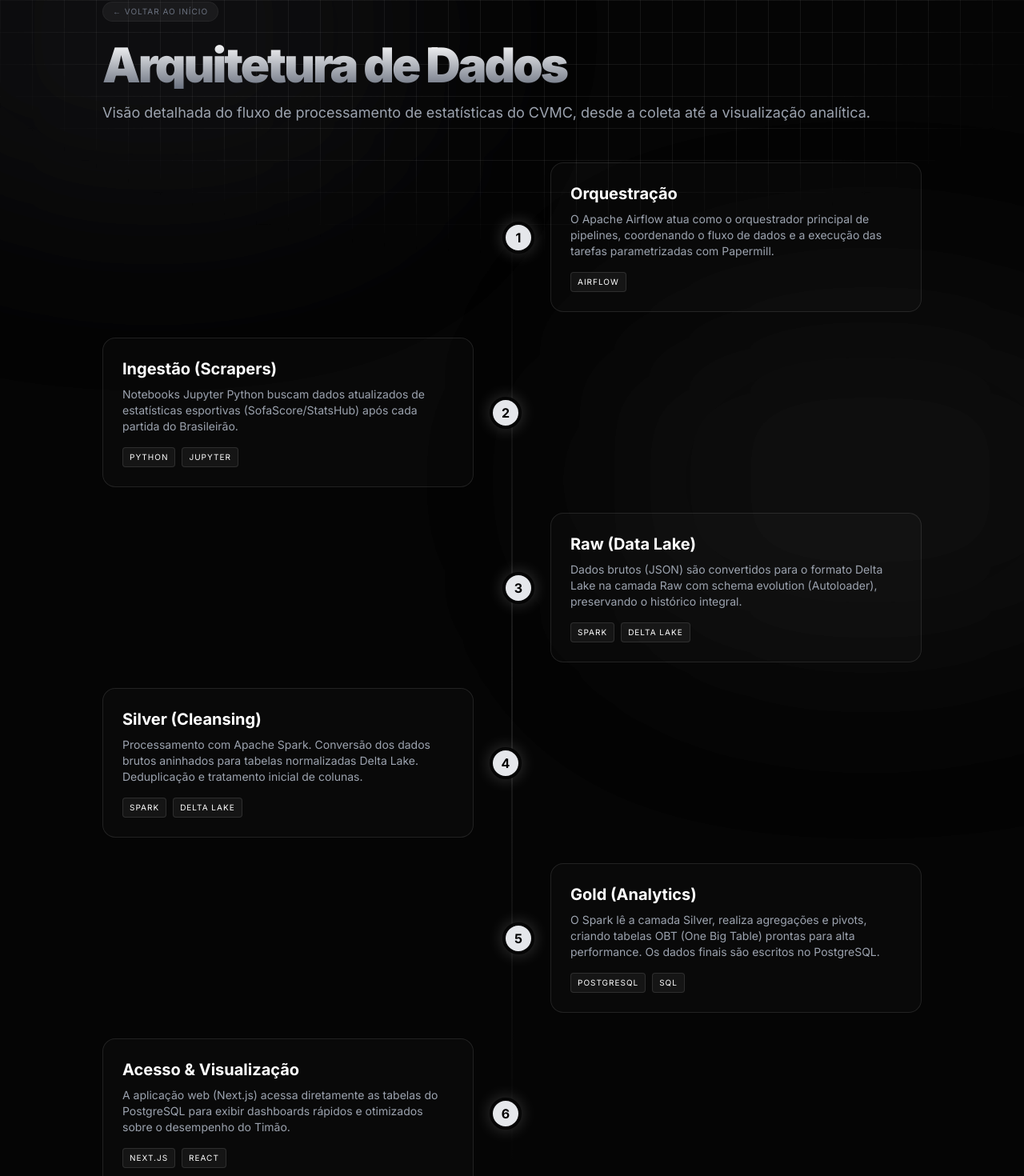
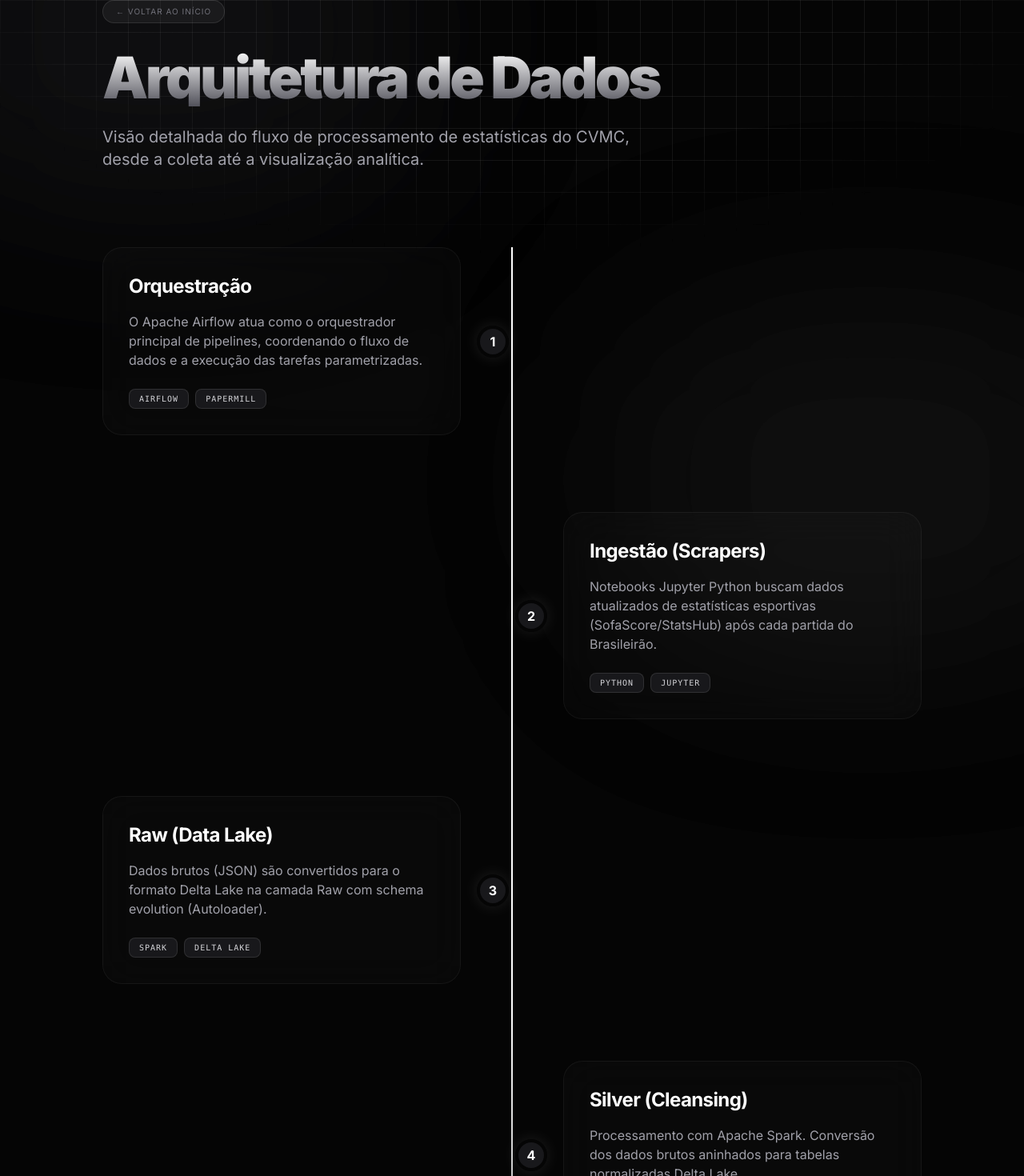
Before and after one commit to gustavoalikan1910/cmvm, a Next.js app in the folder website/: page /arquitetura in a window 1280 px wide. Shown: the part 80-1550 px from the top of the page at 80% size. Built offline with nearby package versions, Linux system fonts and the light colour scheme.

Commit message:
feat: animate architecture page with framer-motion and scroll progress line

```diff
--- a/website/app/arquitetura/page.jsx
+++ b/website/app/arquitetura/page.jsx
@@ -1,8 +1,57 @@
+'use client';
+
 import React from 'react';
+import { motion, useScroll, useSpring } from 'framer-motion';
 
 export default function Arquitetura() {
+  const { scrollYProgress } = useScroll();
+  const scaleY = useSpring(scrollYProgress, {
+    stiffness: 100,
+    damping: 30,
+    restDelta: 0.001
+  });
+
+  const steps = [
+    {
+      id: 1,
+      title: "Orquestração",
+      tech: ["Airflow", "Papermill"],
+      desc: "O Apache Airflow atua como o orquestrador principal de pipelines, coordenando o fluxo de dados e a execução das tarefas parametrizadas."
+    },
+    {
+      id: 2,
+      title: "Ingestão (Scrapers)",
+      tech: ["Python", "Jupyter"],
+      desc: "Notebooks Jupyter Python buscam dados atualizados de estatísticas esportivas (SofaScore/StatsHub) após cada partida do Brasileirão."
+    },
+    {
+      id: 3,
+      title: "Raw (Data Lake)",
+      tech: ["Spark", "Delta Lake"],
+      desc: "Dados brutos (JSON) são convertidos para o formato Delta Lake na camada Raw com schema evolution (Autoloader)."
+    },
+    {
+      id: 4,
+      title: "Silver (Cleansing)",
+      tech: ["Spark", "Delta Lake"],
+      desc: "Processamento com Apache Spark. Conversão dos dados brutos aninhados para tabelas normalizadas Delta Lake."
+    },
+    {
+      id: 5,
+      title: "Gold (Analytics)",
+      tech: ["PostgreSQL", "SQL"],
+      desc: "O Spark realiza agregações e pivots, criando tabelas OBT (One Big Table) prontas para alta performance no PostgreSQL."
+    },
+    {
+      id: 6,
+      title: "Acesso & Visualização",
+      tech: ["Next.js", "React"],
+      desc: "A aplicação web acessa o PostgreSQL para exibir dashboards rápidos e otimizados sobre o desempenho do Timão."
+    }
+  ];
+
   return (
-    <main className="min-h-screen relative py-20 px-6">
+    <main className="min-h-screen relative py-20 px-6 overflow-x-hidden">
       {/* Background Decor */}
       <div className="fixed inset-0 z-0">
         <div className="absolute top-[-10%] left-[-10%] w-[50%] h-[50%] bg-zinc-800/20 blur-[120px] rounded-full" />
@@ -11,122 +60,82 @@ export default function Arquitetura() {
       </div>
 
       <div className="max-w-5xl mx-auto relative z-10">
-        <div className="mb-12">
-          <a href="/" className="inline-block px-3 py-1 rounded-full border border-white/5 bg-white/5 text-[10px] uppercase tracking-widest text-gray-500 hover:text-white transition-colors mb-6">
+        <motion.div
+          initial={{ opacity: 0, y: 20 }}
+          animate={{ opacity: 1, y: 0 }}
+          transition={{ duration: 0.6 }}
+          className="mb-20 text-center md:text-left"
+        >
+          <a href="/" className="inline-block px-4 py-1.5 rounded-full border border-white/10 bg-white/5 text-[10px] uppercase tracking-widest text-zinc-500 hover:text-white transition-all hover:bg-white/10 mb-8">
             ← Voltar ao Início
           </a>
-          <h1 className="text-4xl md:text-6xl font-black tracking-tighter bg-gradient-to-b from-white to-gray-500 bg-clip-text text-transparent">
+          <h1 className="text-5xl md:text-7xl font-black tracking-tighter bg-gradient-to-b from-white to-zinc-600 bg-clip-text text-transparent">
             Arquitetura de Dados
           </h1>
-          <p className="text-gray-400 mt-4 text-lg">
+          <p className="text-zinc-400 mt-6 text-lg md:text-xl max-w-2xl leading-relaxed">
             Visão detalhada do fluxo de processamento de estatísticas do CVMC, desde a coleta até a visualização analítica.
           </p>
+        </motion.div>
+
+        {/* Timeline Container */}
+        <div className="relative space-y-24">
+
+          {/* Progress Line */}
+          <div className="absolute left-5 md:left-1/2 top-0 bottom-0 w-[2px] bg-zinc-800/50 -translate-x-1/2 overflow-hidden">
+            <motion.div
+              style={{ scaleY }}
+              className="absolute top-0 left-0 w-full h-full bg-gradient-to-b from-white via-white to-transparent origin-top"
+            />
           </div>
 
-        <div className="space-y-8 relative before:absolute before:inset-0 before:ml-5 before:-translate-x-px md:before:mx-auto md:before:translate-x-0 before:h-full before:w-0.5 before:bg-gradient-to-b before:from-transparent before:via-white/10 before:to-transparent">
+          {steps.map((step, index) => (
+            <motion.div
+              key={step.id}
+              initial={{ opacity: 0, x: index % 2 === 0 ? 50 : -50 }}
+              whileInView={{ opacity: 1, x: 0 }}
+              viewport={{ once: true, margin: "-100px" }}
+              transition={{ duration: 0.8, type: "spring" }}
+              className={`relative flex items-center justify-between md:justify-normal md:odd:flex-row-reverse group`}
+            >
+              {/* Point Indicator */}
+              <div className="flex items-center justify-center w-10 h-10 rounded-full border-4 border-[#050505] bg-zinc-900 shadow-[0_0_20px_rgba(255,255,255,0.1)] group-hover:shadow-[0_0_25px_rgba(255,255,255,0.2)] text-white font-bold z-10 shrink-0 md:order-1 md:group-odd:-translate-x-1/2 md:group-even:translate-x-1/2 transition-all duration-500">
+                {step.id}
+              </div>
 
-          {/* Step 1 */}
-          <div className="relative flex items-center justify-between md:justify-normal md:odd:flex-row-reverse group is-active">
-            <div className="flex items-center justify-center w-10 h-10 rounded-full border-4 border-[#050505] bg-gray-200 shadow-[0_0_20px_rgba(255,255,255,0.2)] text-black font-bold z-10 shrink-0 md:order-1 md:group-odd:-translate-x-1/2 md:group-even:translate-x-1/2">
-              1
+              {/* Card */}
+              <motion.div
+                whileHover={{ scale: 1.02, backgroundColor: "rgba(255, 255, 255, 0.04)" }}
+                className="w-[calc(100%-4rem)] md:w-[calc(50%-4rem)] p-8 bg-white/[0.02] border border-white/5 rounded-3xl backdrop-blur-xl transition-all duration-500"
+              >
+                <div className="flex items-center gap-3 mb-4">
+                  <h3 className="text-2xl font-bold text-white tracking-tight">{step.title}</h3>
                 </div>
-            <div className="w-[calc(100%-4rem)] md:w-[calc(50%-3rem)] p-6 bg-white/[0.02] border border-white/10 rounded-2xl hover:bg-white/[0.04] transition-colors">
-              <h3 className="text-xl font-bold mb-2 text-white">Orquestração</h3>
-              <p className="text-gray-400 text-sm mb-4">
-                O Apache Airflow atua como o orquestrador principal de pipelines, coordenando o fluxo de dados e a execução das tarefas parametrizadas com Papermill.
+                <p className="text-zinc-400 text-sm md:text-base leading-relaxed mb-6">
+                  {step.desc}
                 </p>
                 <div className="flex flex-wrap gap-2">
-                <span className="text-[10px] uppercase tracking-widest bg-white/5 border border-white/10 px-2 py-1 rounded">Airflow</span>
+                  {step.tech.map(t => (
+                    <span key={t} className="text-[10px] font-mono uppercase tracking-widest bg-zinc-900 border border-white/10 px-3 py-1 rounded-lg text-zinc-300">
+                      {t}
+                    </span>
+                  ))}
                 </div>
-            </div>
+              </motion.div>
+            </motion.div>
+          ))}
+
         </div>
 
-          {/* Step 2 */}
-          <div className="relative flex items-center justify-between md:justify-normal md:odd:flex-row-reverse group is-active">
-            <div className="flex items-center justify-center w-10 h-10 rounded-full border-4 border-[#050505] bg-gray-200 shadow-[0_0_20px_rgba(255,255,255,0.2)] text-black font-bold z-10 shrink-0 md:order-1 md:group-odd:-translate-x-1/2 md:group-even:translate-x-1/2">
-              2
+        {/* Closing Label */}
+        <motion.div
+          initial={{ opacity: 0 }}
+          whileInView={{ opacity: 1 }}
+          className="mt-32 pt-20 text-center border-t border-white/5"
+        >
+          <div className="inline-block px-4 py-2 bg-zinc-900 rounded-2xl border border-white/5 text-zinc-500 text-xs font-mono">
+             PIPELINE STABLE - PRODUCTION READY V2.0
           </div>
-            <div className="w-[calc(100%-4rem)] md:w-[calc(50%-3rem)] p-6 bg-white/[0.02] border border-white/10 rounded-2xl hover:bg-white/[0.04] transition-colors">
-              <h3 className="text-xl font-bold mb-2 text-white">Ingestão (Scrapers)</h3>
-              <p className="text-gray-400 text-sm mb-4">
-                Notebooks Jupyter Python buscam dados atualizados de estatísticas esportivas (SofaScore/StatsHub) após cada partida do Brasileirão.
-              </p>
-              <div className="flex flex-wrap gap-2">
-                <span className="text-[10px] uppercase tracking-widest bg-white/5 border border-white/10 px-2 py-1 rounded">Python</span>
-                <span className="text-[10px] uppercase tracking-widest bg-white/5 border border-white/10 px-2 py-1 rounded">Jupyter</span>
-              </div>
-            </div>
-          </div>
-
-          {/* Step 3 */}
-          <div className="relative flex items-center justify-between md:justify-normal md:odd:flex-row-reverse group is-active">
-            <div className="flex items-center justify-center w-10 h-10 rounded-full border-4 border-[#050505] bg-gray-200 shadow-[0_0_20px_rgba(255,255,255,0.2)] text-black font-bold z-10 shrink-0 md:order-1 md:group-odd:-translate-x-1/2 md:group-even:translate-x-1/2">
-              3
-            </div>
-            <div className="w-[calc(100%-4rem)] md:w-[calc(50%-3rem)] p-6 bg-white/[0.02] border border-white/10 rounded-2xl hover:bg-white/[0.04] transition-colors">
-              <h3 className="text-xl font-bold mb-2 text-white">Raw (Data Lake)</h3>
-              <p className="text-gray-400 text-sm mb-4">
-                Dados brutos (JSON) são convertidos para o formato Delta Lake na camada Raw com schema evolution (Autoloader), preservando o histórico integral.
-              </p>
-              <div className="flex flex-wrap gap-2">
-                <span className="text-[10px] uppercase tracking-widest bg-white/5 border border-white/10 px-2 py-1 rounded">Spark</span>
-                <span className="text-[10px] uppercase tracking-widest bg-white/5 border border-white/10 px-2 py-1 rounded">Delta Lake</span>
-              </div>
-            </div>
-          </div>
-
-          {/* Step 4 */}
-          <div className="relative flex items-center justify-between md:justify-normal md:odd:flex-row-reverse group is-active">
-            <div className="flex items-center justify-center w-10 h-10 rounded-full border-4 border-[#050505] bg-gray-200 shadow-[0_0_20px_rgba(255,255,255,0.2)] text-black font-bold z-10 shrink-0 md:order-1 md:group-odd:-translate-x-1/2 md:group-even:translate-x-1/2">
-              4
-            </div>
-            <div className="w-[calc(100%-4rem)] md:w-[calc(50%-3rem)] p-6 bg-white/[0.02] border border-white/10 rounded-2xl hover:bg-white/[0.04] transition-colors">
-              <h3 className="text-xl font-bold mb-2 text-white">Silver (Cleansing)</h3>
-              <p className="text-gray-400 text-sm mb-4">
-                Processamento com Apache Spark. Conversão dos dados brutos aninhados para tabelas normalizadas Delta Lake. Deduplicação e tratamento inicial de colunas.
-              </p>
-              <div className="flex flex-wrap gap-2">
-                <span className="text-[10px] uppercase tracking-widest bg-white/5 border border-white/10 px-2 py-1 rounded">Spark</span>
-                <span className="text-[10px] uppercase tracking-widest bg-white/5 border border-white/10 px-2 py-1 rounded">Delta Lake</span>
-              </div>
-            </div>
-          </div>
-
-          {/* Step 5 */}
-          <div className="relative flex items-center justify-between md:justify-normal md:odd:flex-row-reverse group is-active">
-            <div className="flex items-center justify-center w-10 h-10 rounded-full border-4 border-[#050505] bg-gray-200 shadow-[0_0_20px_rgba(255,255,255,0.2)] text-black font-bold z-10 shrink-0 md:order-1 md:group-odd:-translate-x-1/2 md:group-even:translate-x-1/2">
-              5
-            </div>
-            <div className="w-[calc(100%-4rem)] md:w-[calc(50%-3rem)] p-6 bg-white/[0.02] border border-white/10 rounded-2xl hover:bg-white/[0.04] transition-colors">
-              <h3 className="text-xl font-bold mb-2 text-white">Gold (Analytics)</h3>
-              <p className="text-gray-400 text-sm mb-4">
-                O Spark lê a camada Silver, realiza agregações e pivots, criando tabelas OBT (One Big Table) prontas para alta performance. Os dados finais são escritos no PostgreSQL.
-              </p>
-              <div className="flex flex-wrap gap-2">
-                <span className="text-[10px] uppercase tracking-widest bg-white/5 border border-white/10 px-2 py-1 rounded">PostgreSQL</span>
-                <span className="text-[10px] uppercase tracking-widest bg-white/5 border border-white/10 px-2 py-1 rounded">SQL</span>
-              </div>
-            </div>
-          </div>
-
-          {/* Step 6 */}
-          <div className="relative flex items-center justify-between md:justify-normal md:odd:flex-row-reverse group is-active">
-            <div className="flex items-center justify-center w-10 h-10 rounded-full border-4 border-[#050505] bg-gray-200 shadow-[0_0_20px_rgba(255,255,255,0.2)] text-black font-bold z-10 shrink-0 md:order-1 md:group-odd:-translate-x-1/2 md:group-even:translate-x-1/2">
-              6
-            </div>
-            <div className="w-[calc(100%-4rem)] md:w-[calc(50%-3rem)] p-6 bg-white/[0.02] border border-white/10 rounded-2xl hover:bg-white/[0.04] transition-colors">
-              <h3 className="text-xl font-bold mb-2 text-white">Acesso & Visualização</h3>
-              <p className="text-gray-400 text-sm mb-4">
-                A aplicação web (Next.js) acessa diretamente as tabelas do PostgreSQL para exibir dashboards rápidos e otimizados sobre o desempenho do Timão.
-              </p>
-              <div className="flex flex-wrap gap-2">
-                <span className="text-[10px] uppercase tracking-widest bg-white/5 border border-white/10 px-2 py-1 rounded">Next.js</span>
-                <span className="text-[10px] uppercase tracking-widest bg-white/5 border border-white/10 px-2 py-1 rounded">React</span>
-              </div>
-            </div>
-          </div>
-
-        </div>
+        </motion.div>
       </div>
     </main>
   );
--- a/website/package.json
+++ b/website/package.json
@@ -12,6 +12,7 @@
     "@google/generative-ai": "^0.11.0",
     "autoprefixer": "^10.4.19",
     "bcryptjs": "^2.4.3",
+    "framer-motion": "^12.38.0",
     "jsonwebtoken": "^9.0.3",
     "next": "14.2.3",
     "nodemailer": "^8.0.4",
```
Also changed, not shown: 1 other file (tests, documents, lock files or other folders). Lines whose indentation alone changed are shown as unchanged.
